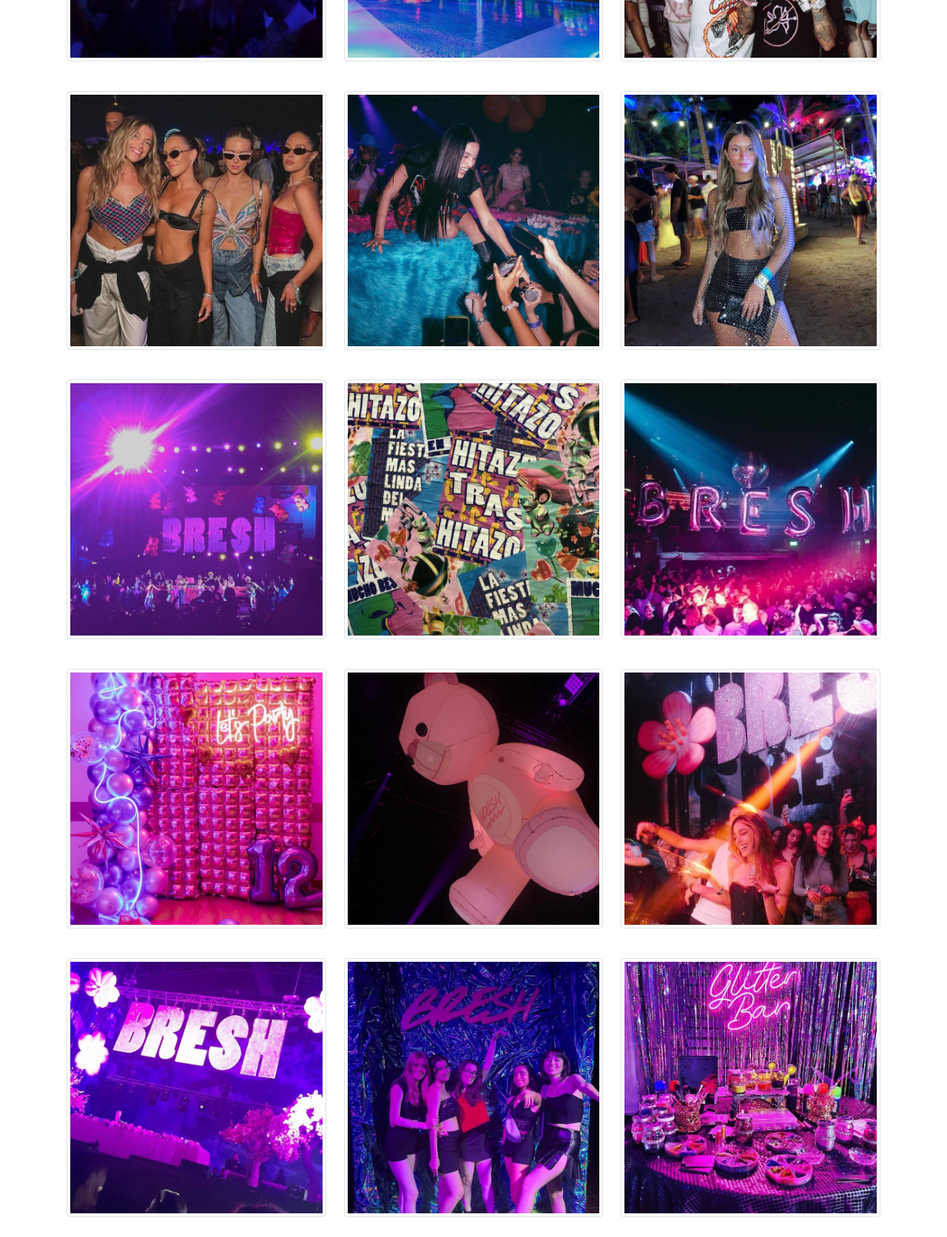
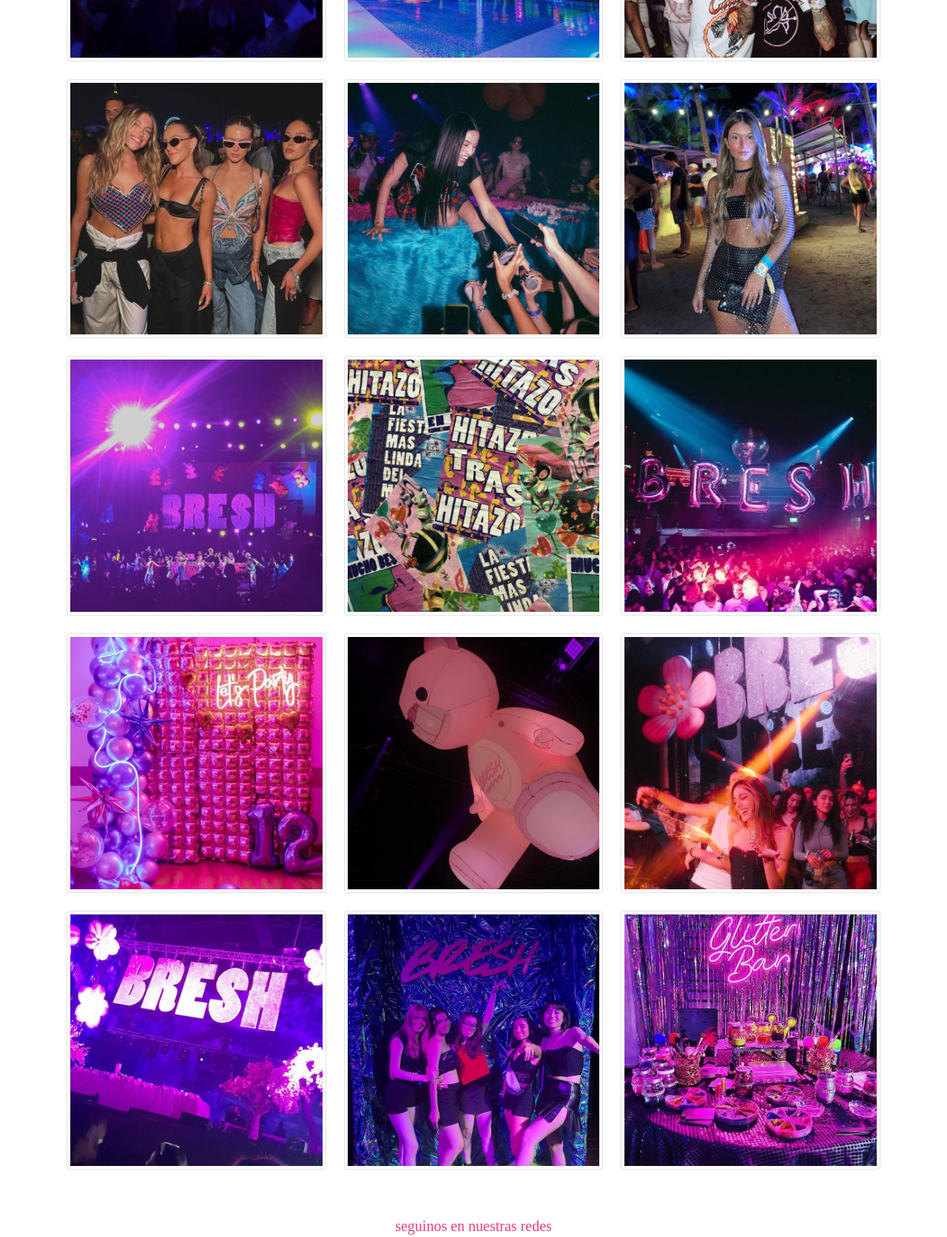
Before and after one commit to Marialc02/PreEntrega2-LoCelso, a plain HTML site: page pages/galeria.html in a window 1280 px wide. Shown: the part 420-2092 px from the top of the page at 74% size. Drawn offline with nearby package versions, Linux system fonts and the light colour scheme; a web font is replaced by a local one.

Commit message:
detalles finales con las correcciones

```diff
--- a/pages/galeria.html
+++ b/pages/galeria.html
@@ -52,87 +52,60 @@
         <h1 class="txt1B">La BRESH en eventos anteriores</h1>
 
         <div class="container">
-            <div class="row">
-                <div class="col-md-4">
+            <div class="row justify-content-center">
+                <div class="col-md-4 mb-4">
                     <img src="../media/1.jpeg" class="img-thumbnail" alt="fotos de Bresh anteiores">
                 </div>
-
-                <div class="col-md-4">
+                <div class="col-md-4 mb-4">
                     <img src="../media/2.jpeg" class="img-thumbnail" alt="fotos de Bresh anteiores">
                 </div>
-
-                <div class="col-md-4">
+                <div class="col-md-4 mb-4">
                     <img src="../media/3.jpeg" class="img-thumbnail" alt="fotos de Bresh anteiores">
                 </div>
-
             </div>
-        </div>
-
-        <div class="container">
-            <div class="row">
-                <div class="col-md-4">
+            <div class="row justify-content-center">
+                <div class="col-md-4 mb-4">
                     <img src="../media/4.jpeg" class="img-thumbnail" alt="fotos de Bresh anteiores">
                 </div>
-
-                <div class="col-md-4">
+                <div class="col-md-4 mb-4">
                     <img src="../media/5.jpeg" class="img-thumbnail" alt="fotos de Bresh anteiores">
                 </div>
-
-                <div class="col-md-4">
+                <div class="col-md-4 mb-4">
                     <img src="../media/6.jpeg" class="img-thumbnail" alt="fotos de Bresh anteiores">
                 </div>
-
             </div>
-        </div>
-
-        <div class="container">
-            <div class="row">
-                <div class="col-md-4">
+            <div class="row justify-content-center">
+                <div class="col-md-4 mb-4">
                     <img src="../media/7.jpeg" class="img-thumbnail" alt="fotos de Bresh anteiores">
                 </div>
-
-                <div class="col-md-4">
+                <div class="col-md-4 mb-4">
                     <img src="../media/8.jpeg" class="img-thumbnail" alt="fotos de Bresh anteiores">
                 </div>
-
-                <div class="col-md-4">
+                <div class="col-md-4 mb-4">
                     <img src="../media/9.jpeg" class="img-thumbnail" alt="fotos de Bresh anteiores">
                 </div>
-
             </div>
-        </div>
-
-        <div class="container">
-            <div class="row">
-                <div class="col-md-4">
+            <div class="row justify-content-center">
+                <div class="col-md-4 mb-4">
                     <img src="../media/10.jpeg" class="img-thumbnail" alt="fotos de Bresh anteiores">
                 </div>
-
-                <div class="col-md-4">
+                <div class="col-md-4 mb-4">
                     <img src="../media/11.jpeg" class="img-thumbnail" alt="fotos de Bresh anteiores">
                 </div>
-
-                <div class="col-md-4">
+                <div class="col-md-4 mb-4">
                     <img src="../media/12.jpeg" class="img-thumbnail" alt="fotos de Bresh anteiores">
                 </div>
-
             </div>
-        </div>
-
-        <div class="container">
-            <div class="row">
-                <div class="col-md-4">
+            <div class="row justify-content-center">
+                <div class="col-md-4 mb-4">
                     <img src="../media/13.jpeg" class="img-thumbnail" alt="fotos de Bresh anteiores">
                 </div>
-
-                <div class="col-md-4">
+                <div class="col-md-4 mb-4">
                     <img src="../media/14.jpeg" class="img-thumbnail" alt="fotos de Bresh anteiores">
                 </div>
-
-                <div class="col-md-4">
+                <div class="col-md-4 mb-4">
                     <img src="../media/15.jpeg" class="img-thumbnail" alt="fotos de Bresh anteiores">
                 </div>
-
             </div>
         </div>
     </main>
```
Also changed, not shown: pages/actividades.html (+5 -14 lines), pages/contactanos.html (+0 -2 lines).
